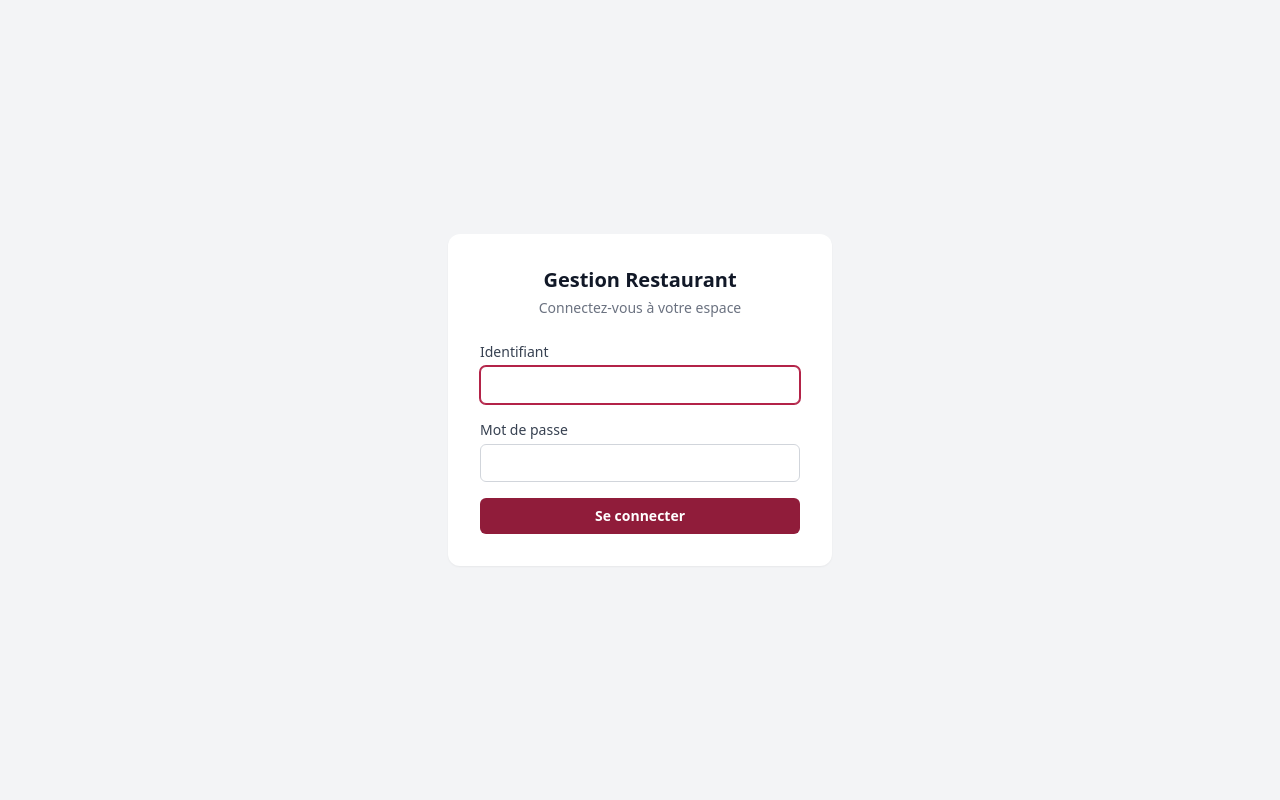
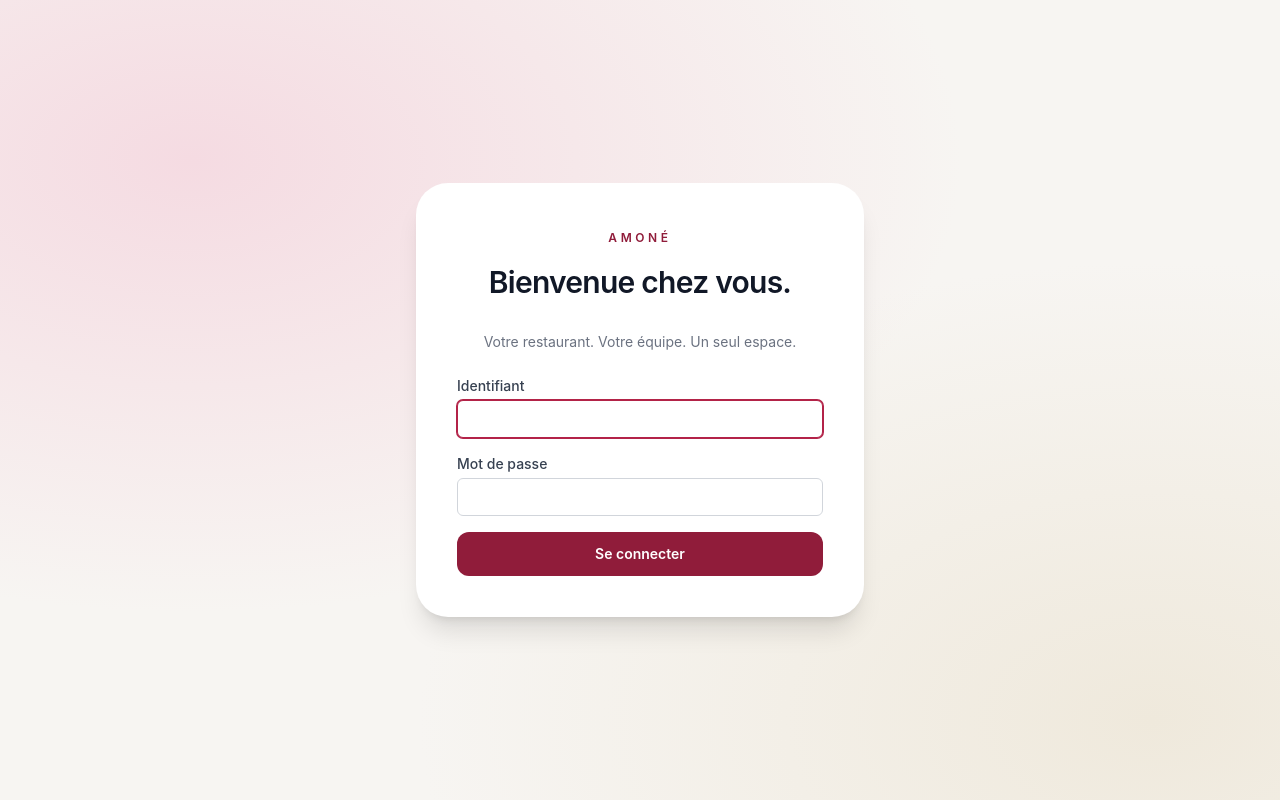
Before and after one commit to LOLOAMONE/APP, a Next.js app: page /login in a window 1280 px wide. Built offline with nearby package versions, Linux system fonts and the light colour scheme.

Commit message:
Modernise l'interface Amoné et la carte

```diff
--- a/src/app/(app)/Sidebar.tsx
+++ b/src/app/(app)/Sidebar.tsx
@@ -104,11 +104,11 @@ export function Sidebar({
 
   function renderContent(onNavigate?: () => void) {
     return (
-      <div className="flex h-full flex-col">
-        <div className="flex items-center gap-2 px-4 pb-4 pt-5">
-          <UtensilsCrossed className="h-5 w-5 shrink-0 text-brand-700" aria-hidden />
-          <span className="truncate text-lg font-bold text-brand-700">
-            {networkView ? "Amoné · Réseau" : "Amoné Nice"}
+      <div className="flex h-full w-full flex-col">
+        <div className="flex items-center gap-3 px-5 pb-6 pt-7">
+          <UtensilsCrossed className="h-10 w-10 shrink-0 rounded-2xl bg-white/10 p-2.5 text-white" aria-hidden />
+          <span className="truncate text-xl font-semibold tracking-tight text-white">
+            {networkView ? "Amoné · Réseau" : "Amoné"}
           </span>
         </div>
 
@@ -127,13 +127,14 @@ export function Sidebar({
           </div>
         )}
 
-        <nav className="flex-1 space-y-1.5 overflow-y-auto px-3">
+        <nav aria-label="Navigation principale" className="flex-1 space-y-1.5 overflow-y-auto px-3">
+          <p className="px-3 pb-3 text-[10px] font-semibold uppercase tracking-[0.2em] text-white/45">{networkView ? "Gestion du réseau" : "Votre espace"}</p>
           {(networkView ? visibleNetworkTabs : visibleTabs).map((tab) => (
             <SidebarNavItem key={tab.href} href={tab.href} label={tab.label} icon={tab.icon} onClick={onNavigate} />
           ))}
         </nav>
 
-        <div className="mt-auto space-y-2 border-t border-gray-100 px-3 py-3">
+        <div className="mt-auto space-y-2 border-t border-white/10 px-3 py-5">
           {isSuperAdmin && !networkView && (
             <button
               onClick={() => {
@@ -157,11 +158,11 @@ export function Sidebar({
             </button>
           )}
           <div className="flex items-center justify-between gap-2 px-1 pt-1">
-            <span className="truncate text-sm text-gray-500">{username}</span>
+            <div className="flex min-w-0 items-center gap-2.5"><span className="flex h-9 w-9 shrink-0 items-center justify-center rounded-full bg-white/10 text-sm font-semibold text-white">{username.slice(0, 1).toUpperCase()}</span><div className="min-w-0"><span className="block truncate text-sm font-medium text-white">{username}</span><span className="text-xs text-white/45">Mon compte</span></div></div>
             <div className="flex shrink-0 items-center gap-1">
               <button
                 onClick={() => setShowSettings(true)}
-                className="flex h-8 w-8 items-center justify-center rounded-bento-sm text-gray-500 hover:bg-gray-100"
+                className="flex h-8 w-8 items-center justify-center rounded-bento-sm text-white/60 hover:bg-white/10 hover:text-white"
                 aria-label="Réglages"
                 title="Réglages"
               >
@@ -169,7 +170,7 @@ export function Sidebar({
               </button>
               <button
                 onClick={handleLogout}
-                className="flex h-8 w-8 items-center justify-center rounded-bento-sm text-gray-500 hover:bg-gray-100"
+                className="flex h-8 w-8 items-center justify-center rounded-bento-sm text-white/60 hover:bg-white/10 hover:text-white"
                 aria-label="Déconnexion"
                 title="Déconnexion"
               >
@@ -184,14 +185,14 @@ export function Sidebar({
 
   return (
     <>
-      <aside className="sticky top-0 hidden h-screen w-64 shrink-0 border-r border-gray-200 bg-white lg:flex">
+      <aside className="app-sidebar sticky top-0 hidden h-screen w-64 shrink-0 lg:flex">
         {renderContent()}
       </aside>
 
       <div className="flex items-center justify-between border-b border-gray-200 bg-white px-4 py-3 lg:hidden">
         <span className="flex items-center gap-2 text-lg font-bold text-brand-700">
           <UtensilsCrossed className="h-5 w-5" aria-hidden />
-          {networkView ? "Amoné · Réseau" : "Amoné Nice"}
+          {networkView ? "Amoné · Réseau" : "Amoné"}
         </span>
         <button
           onClick={() => setMobileOpen(true)}
@@ -205,7 +206,7 @@ export function Sidebar({
       {mobileOpen && (
         <div className="fixed inset-0 z-50 flex lg:hidden">
           <div className="fixed inset-0 bg-black/40" onClick={() => setMobileOpen(false)} />
-          <div className="relative flex h-full w-72 max-w-[85vw] flex-col bg-white shadow-xl">
+          <div className="app-sidebar relative flex h-full w-72 max-w-[85vw] flex-col shadow-xl">
             <button
               onClick={() => setMobileOpen(false)}
               className="absolute right-3 top-4 flex h-8 w-8 items-center justify-center rounded-md text-gray-400 hover:text-gray-600"
--- a/src/app/(app)/SidebarNavItem.tsx
+++ b/src/app/(app)/SidebarNavItem.tsx
@@ -22,8 +22,9 @@ export function SidebarNavItem({
     <Link
       href={href}
       onClick={onClick}
+      aria-current={active ? "page" : undefined}
       className={`flex items-center gap-3 rounded-bento-sm px-3 py-2.5 text-sm font-medium transition ${
-        active ? "bg-brand-50 text-brand-700 shadow-bento" : "text-gray-600 hover:bg-gray-50 hover:shadow-bento"
+        active ? "bg-white text-brand-800 shadow-bento" : "text-white/65 hover:bg-white/10 hover:text-white"
       }`}
     >
       <Icon className="h-4 w-4 shrink-0" aria-hidden />
--- a/src/app/(app)/layout.tsx
+++ b/src/app/(app)/layout.tsx
@@ -24,7 +24,7 @@ export default async function AppLayout({ children }: { children: React.ReactNod
         hasGlobalTicketAccess={user.isSuperAdmin || user.globalModules.includes("ticketing")}
         hasGlobalMarketingAccess={user.isSuperAdmin || user.globalModules.includes("marketing")}
       />
-      <main className="min-w-0 flex-1 px-4 py-6 sm:px-6 lg:px-8">{children}</main>
+      <main className="app-content min-w-0 flex-1 px-4 py-6 sm:px-7 lg:px-10 lg:py-10">{children}</main>
     </div>
   );
 }
--- a/src/app/(app)/marges/layout.tsx
+++ b/src/app/(app)/marges/layout.tsx
@@ -15,14 +15,15 @@ export default function MargesLayout({ children }: { children: React.ReactNode }
 
   return (
     <div>
-      <div className="mb-6 flex gap-2">
+      <div className="mb-8 flex flex-wrap gap-1 rounded-2xl border border-gray-200/60 bg-white p-1.5 shadow-sm">
         {SUB_TABS.map((tab) => (
           <Link
             key={tab.href}
             href={tab.href}
-            className={`rounded-md px-3 py-1.5 text-sm font-medium ${
+            aria-current={pathname.startsWith(tab.href) ? "page" : undefined}
+            className={`rounded-xl px-4 py-2.5 text-sm font-medium ${
               pathname.startsWith(tab.href)
-                ? "bg-brand-50 text-brand-700"
+                ? "bg-brand-600 text-white shadow-sm"
                 : "text-gray-600 hover:bg-gray-100"
             }`}
           >
--- a/src/app/globals.css
+++ b/src/app/globals.css
@@ -8,11 +8,15 @@ body {
 }
 
 body {
-  @apply bg-gray-50 text-gray-900;
+  @apply text-gray-900;
+  background: #f7f5f2;
+  font-family: Inter, ui-sans-serif, system-ui, -apple-system, BlinkMacSystemFont, "Segoe UI", sans-serif;
+  -webkit-font-smoothing: antialiased;
 }
 
-input,
-select {
+input:not([type="checkbox"]):not([type="radio"]),
+select,
+textarea {
   @apply rounded-md border border-gray-300 px-3 py-2 text-sm focus:border-brand-500 focus:outline-none focus:ring-1 focus:ring-brand-500;
 }
 
@@ -31,3 +35,32 @@ th {
 td {
   @apply border-b border-gray-100 px-3 py-2;
 }
+
+@layer base {
+  :focus-visible {
+    outline: 2px solid #b32348;
+    outline-offset: 3px;
+  }
+  button, a, input, select, textarea {
+    transition-duration: 150ms;
+    transition-property: background-color, border-color, color, box-shadow;
+  }
+  button:disabled { cursor: not-allowed; }
+  h1 { letter-spacing: -0.035em; }
+  th { background: #faf9f7; font-size: 0.75rem; }
+  tbody tr:hover { background-color: #faf9f7; }
+  ::selection { background: #f5dbe2; color: #581325; }
+}
+
+.app-sidebar {
+  background: linear-gradient(165deg, #42101d 0%, #581325 55%, #30121c 100%);
+}
+.app-content { max-width: 1800px; }
+.app-content > div > h1 { font-size: 1.75rem; line-height: 1.25; }
+.login-screen {
+  background: radial-gradient(ellipse at 15% 20%, #f5dbe2 0%, transparent 50%),
+    radial-gradient(ellipse at 90% 90%, #efe9dc 0%, transparent 45%), #f7f5f2;
+}
+@media (prefers-reduced-motion: reduce) {
+  *, *::before, *::after { transition-duration: 0.01ms !important; }
+}
--- a/src/app/login/page.tsx
+++ b/src/app/login/page.tsx
@@ -37,21 +37,21 @@ export default function LoginPage() {
   }
 
   return (
-    <div className="flex min-h-screen items-center justify-center bg-gray-100 px-4">
-      <div className="w-full max-w-sm rounded-xl bg-white p-8 shadow-sm">
-        <h1 className="mb-1 text-center text-xl font-bold text-gray-900">
-          Gestion Restaurant
-        </h1>
+    <div className="login-screen flex min-h-screen items-center justify-center px-4 py-10">
+      <div className="w-full max-w-md rounded-[2rem] border border-white/70 bg-white p-8 shadow-xl sm:p-10">
+        <div className="mb-8 text-center"><span className="text-xs font-semibold uppercase tracking-[0.3em] text-brand-600">Amoné</span><h1 className="mt-4 text-3xl font-semibold tracking-tight text-gray-900">Bienvenue chez vous.</h1></div>
         <p className="mb-6 text-center text-sm text-gray-500">
-          Connectez-vous à votre espace
+          Votre restaurant. Votre équipe. Un seul espace.
         </p>
 
         <form onSubmit={handleSubmit} className="space-y-4">
           <div>
-            <label className="mb-1 block text-sm font-medium text-gray-700">
+            <label htmlFor="username" className="mb-1 block text-sm font-medium text-gray-700">
               Identifiant
             </label>
             <input
+              id="username"
+              autoComplete="username"
               type="text"
               value={username}
               onChange={(e) => setUsername(e.target.value)}
@@ -62,10 +62,12 @@ export default function LoginPage() {
           </div>
 
           <div>
-            <label className="mb-1 block text-sm font-medium text-gray-700">
+            <label htmlFor="password" className="mb-1 block text-sm font-medium text-gray-700">
               Mot de passe
             </label>
             <input
+              id="password"
+              autoComplete="current-password"
               type="password"
               value={password}
               onChange={(e) => setPassword(e.target.value)}
@@ -79,7 +81,7 @@ export default function LoginPage() {
           <button
             type="submit"
             disabled={loading}
-            className="w-full rounded-md bg-brand-600 px-4 py-2 text-sm font-semibold text-white transition hover:bg-brand-700 disabled:opacity-50"
+            className="w-full rounded-xl bg-brand-600 px-4 py-3 text-sm font-semibold text-white transition hover:bg-brand-700 disabled:opacity-50"
           >
             {loading ? "Connexion..." : "Se connecter"}
           </button>
```
Also changed, not shown: src/app/(app)/dashboard/DashboardClient.tsx (+11 -10 lines), src/app/(app)/marges/carte/CarteClient.tsx (+22 -15 lines), 1 other file (tests, documents, lock files or other folders).
